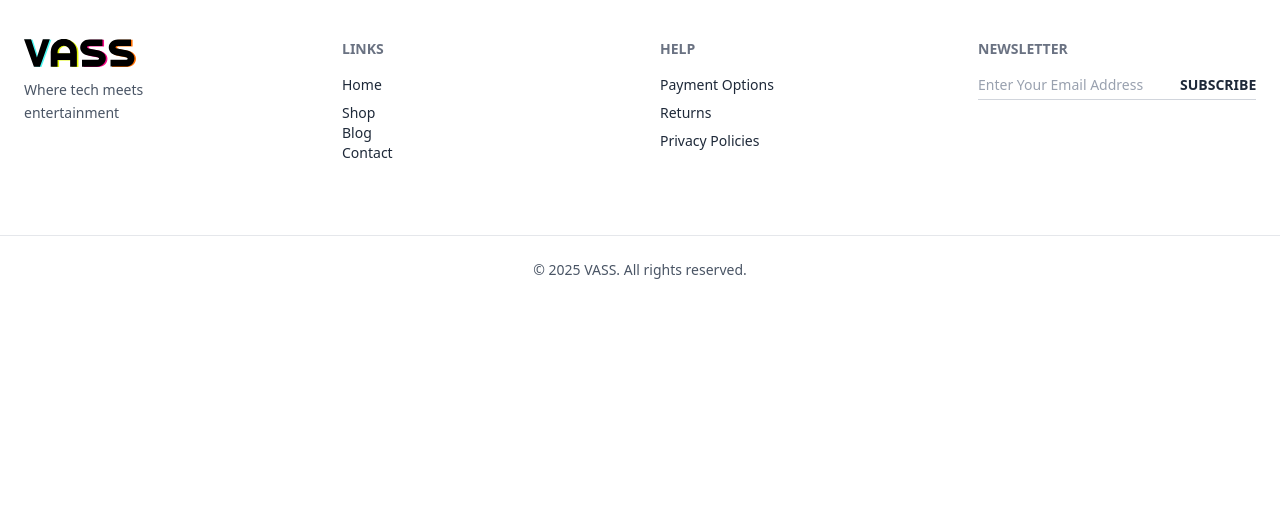
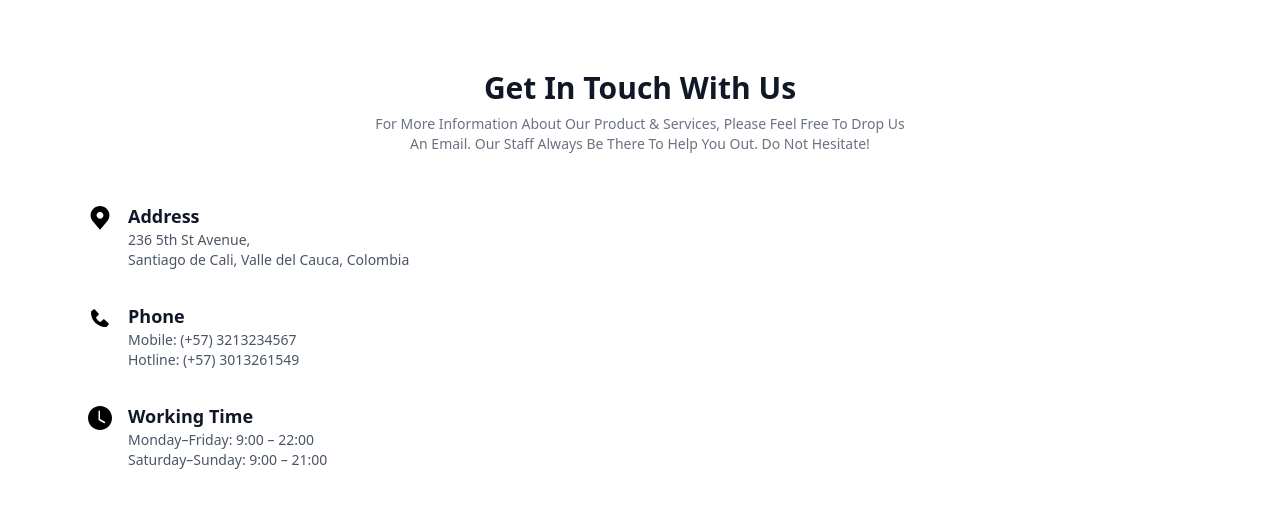
Before and after one commit to Sssebas81/vass-ecommerce, a React (Vite) app in the folder vass-ecommerce/: page /Contact in a window 1280 px wide. Shown: the part 363-883 px from the top of the page. Before the commit the page ends 800 px from the top, so only its background shows below. Built offline with nearby package versions, Linux system fonts and the light colour scheme.

Commit message:
feat: Add VASS contact info

```diff
--- /dev/null
+++ b/vass-ecommerce/src/components/contactsection/ContactSection.tsx
@@ -0,0 +1,85 @@
+import React, { type FormEvent } from "react";
+
+const ContactSection: React.FC = () => {
+  const handleSubmit = (e: FormEvent<HTMLFormElement>) => {
+    e.preventDefault();
+    console.log("Formulario enviado");
+  };
+
+  return (
+    <section className="bg-white py-20">
+      <div className="max-w-6xl mx-auto px-6">
+        <div className="text-center mb-12">
+          <h2 className="text-3xl font-bold text-gray-900">
+            Get In Touch With Us
+          </h2>
+          <p className="text-gray-500 mt-2 text-sm">
+            For More Information About Our Product & Services, Please Feel Free To Drop Us
+            <br />
+            An Email. Our Staff Always Be There To Help You Out. Do Not Hesitate!
+          </p>
+        </div>
+
+        <div className="grid grid-cols-1 md:grid-cols-2 gap-12">
+
+          <div className="space-y-8">
+
+            <div className="flex items-start gap-4">
+              <img
+                src="/img/Location.svg"
+                alt="Location icon"
+                className="w-6 h-6 mt-1"
+              />
+              <div>
+                <h3 className="font-semibold text-lg text-gray-900">Address</h3>
+                <p className="text-gray-600 text-sm">
+                  236 5th St Avenue,
+                  <br />
+                  Santiago de Cali, Valle del Cauca, Colombia
+                </p>
+              </div>
+            </div>
+
+            <div className="flex items-start gap-4">
+              <img
+                src="/img/phone.svg"
+                alt="Phone icon"
+                className="w-6 h-6 mt-1"
+              />
+              <div>
+                <h3 className="font-semibold text-lg text-gray-900">Phone</h3>
+                <p className="text-gray-600 text-sm">
+                  Mobile: (+57) 3213234567
+                  <br />
+                  Hotline: (+57) 3013261549
+                </p>
+              </div>
+            </div>
+
+            <div className="flex items-start gap-4">
+              <img
+                src="/img/clock.svg"
+                alt="Clock icon"
+                className="w-6 h-6 mt-1"
+              />
+              <div>
+                <h3 className="font-semibold text-lg text-gray-900">
+                  Working Time
+                </h3>
+                <p className="text-gray-600 text-sm">
+                  Monday–Friday: 9:00 – 22:00
+                  <br />
+                  Saturday–Sunday: 9:00 – 21:00
+                </p>
+              </div>
+            </div>
+          </div>
+
+
+        </div>
+      </div>
+    </section>
+  );
+};
+
+export default ContactSection;
--- a/vass-ecommerce/src/pages/contact/Contact.tsx
+++ b/vass-ecommerce/src/pages/contact/Contact.tsx
@@ -1,12 +1,14 @@
 import Navbar from "../../components/navbar/Navbar";
 import Footer from  "../../components/footer/Footer";
 import ContactHero from "../../components/contacthero/ContactHero";
+import ContactSection from "../../components/contactsection/ContactSection";
 
 function Contact() {
     return (
         <div>
             <Navbar />
             <ContactHero/>
+            <ContactSection/>
             <Footer />
         </div>
     );
```
